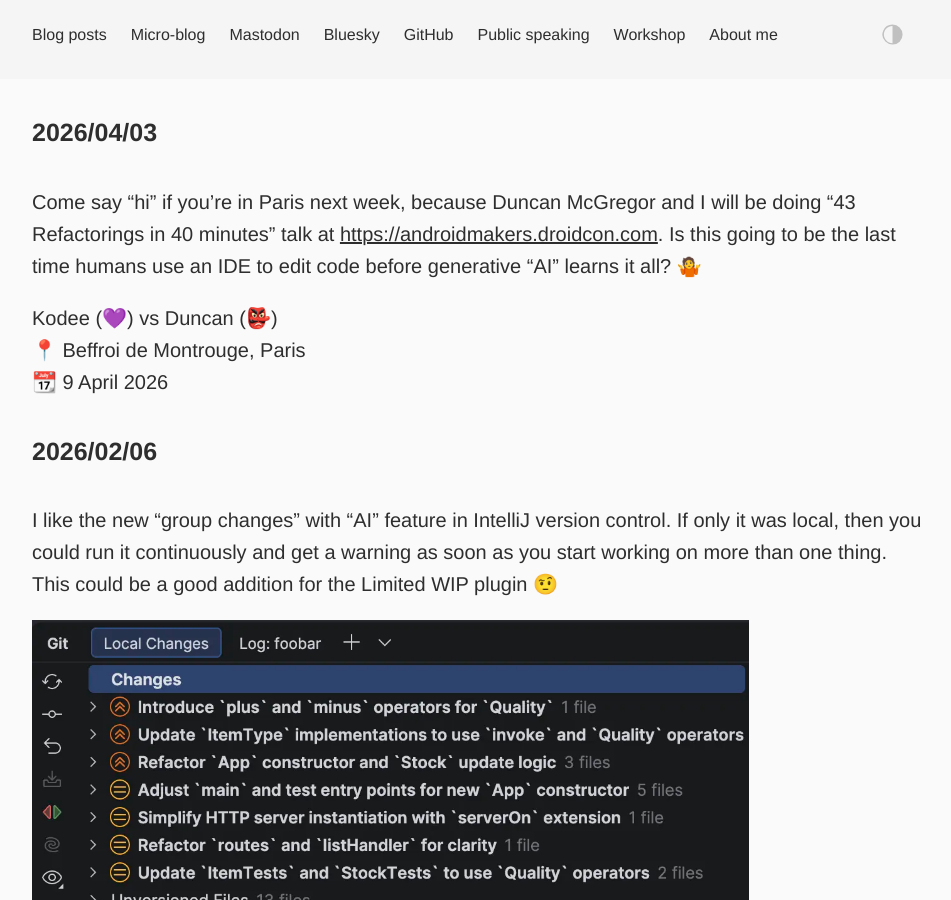
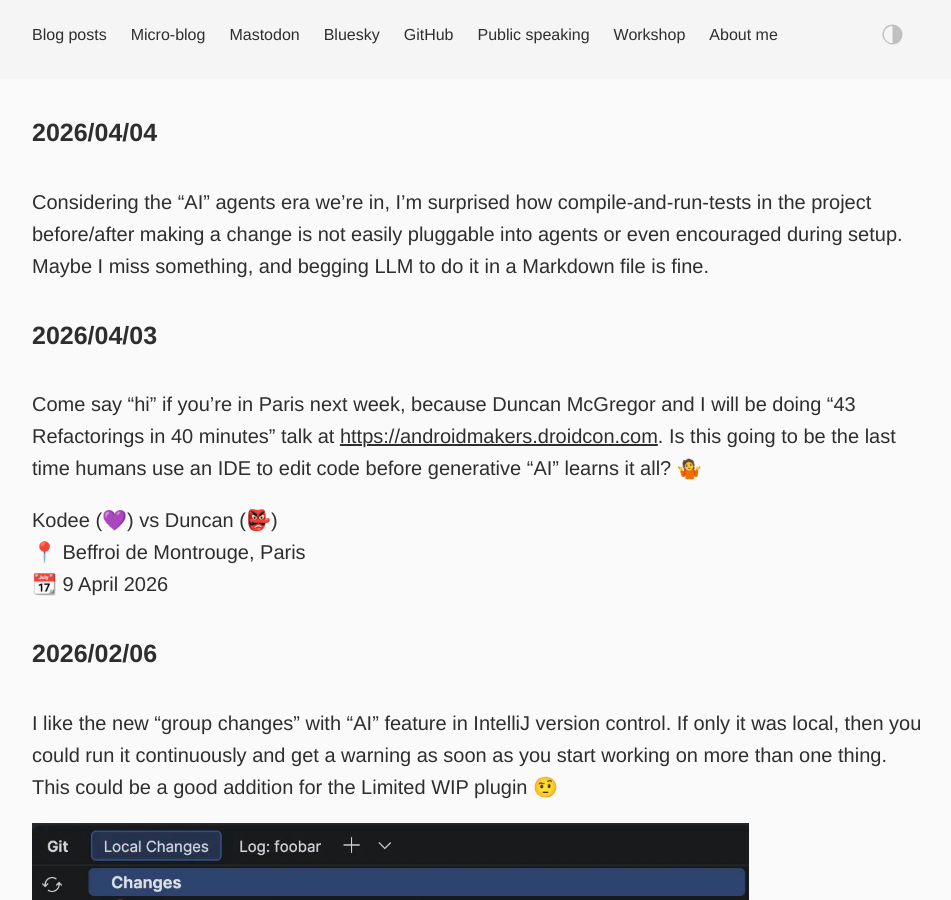
Before and after one commit to dkandalov/dkandalov.github.io, a Jekyll site: the page built from micro-blog.md, in a window 1280 px wide and 900 px high. Shown: the whole window, without its empty margins (160-1111 px from the left). Built offline with Jekyll 4.4.1, drawn with Linux system fonts in a browser that asks for light colours.

Commit message:
updated micro-blog

```diff
--- a/micro-blog.md
+++ b/micro-blog.md
@@ -2,6 +2,9 @@
 layout: post
 permalink: /micro-blog/
 ---
+
+#### 2026/04/04
+Considering the "AI" agents era we're in, I'm surprised how compile-and-run-tests in the project before/after making a change is not easily pluggable into agents or even encouraged during setup. Maybe I miss something, and begging LLM to do it in a Markdown file is fine.
 
 #### 2026/04/03
 Come say "hi" if you're in Paris next week, because Duncan McGregor and I will be doing "43 Refactorings in 40 minutes" talk at <https://androidmakers.droidcon.com>. Is this going to be the last time humans use an IDE to edit code before generative "AI" learns it all? 🤷
```
